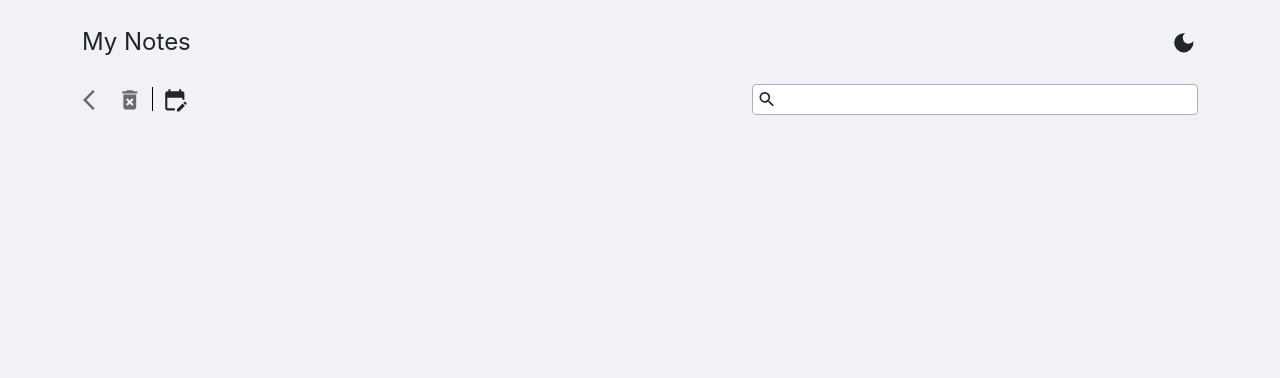
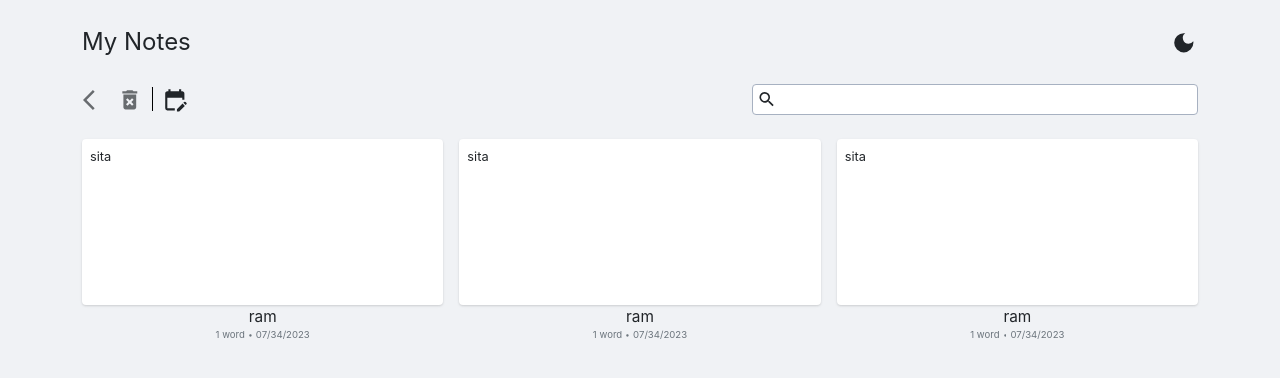
Before and after one commit to NavinPanthi/react-note-app, a React (Create React App) app: page / in a window 1280 px wide. Shown: the top 378 px of the page. Built offline with nearby package versions, Linux system fonts and the light colour scheme.

Commit message:
dark-theme added

```diff
--- a/public/index.html
+++ b/public/index.html
@@ -1,5 +1,5 @@
 <!DOCTYPE html>
-<html lang="en">
+<html lang="en" class="dark-theme">
   <head>
     <meta charset="utf-8" />
     <link rel="icon" href="%PUBLIC_URL%/favicon.ico" />
--- a/src/App.js
+++ b/src/App.js
@@ -1,15 +1,50 @@
 import NotesList from "./Components/NotesList";
 import Header from "./Components/Header";
 import { useState } from "react";
+import { useEffect } from "react";
 
 let nextId = 4;
 const initialLists = [
-
+  {
+    id: 0,
+    heading: "ram",
+    text: "sita",
+    date: "07/34/2023",
+    selected: false,
+    words: 1,
+  },
+  {
+    id: 1,
+    heading: "ram",
+    text: "sita",
+    date: "07/34/2023",
+    selected: false,
+    words: 1,
+  },
+  {
+    id: 2,
+    heading: "ram",
+    text: "sita",
+    date: "07/34/2023",
+    selected: false,
+    words: 1,
+  },
 ];
-
 const App = () => {
   const [notes, setNotes] = useState(initialLists);
   const [isAnyDivSelected, setIsAnyDivSelected] = useState(false);
+  const [isCreateModalOpen, setIsCreateModalOpen] = useState(false);
+  const [searchText, setSearchText] = useState("");
+  const [darkMode, setDarkMode] = useState(false);
+
+  useEffect(() => {
+    // Check if any array element's object has 'selected' set to true
+    const hasSelectedTrue = notes.some((note) => note.selected === true);
+    setIsAnyDivSelected(hasSelectedTrue);
+  }, [notes]);
+  const filteredNotes = notes.filter((note) =>
+    note.text.toLowerCase().includes(searchText)
+  );
   const addNote = (noteText) => {
     const countWords = () => {
       const words = noteText.trim().split(/\s+/);
@@ -21,36 +56,43 @@ const App = () => {
       heading: "heading",
       text: noteText,
       date: date.toLocaleDateString(),
-      selected:false,
-      words: countWords()
+      selected: false,
+      words: countWords(),
     };
     setNotes([...notes, newNotes]);
   };
   const handleDiv = (id) => {
-    setIsAnyDivSelected(true);
     setNotes((notes) =>
       notes.map((note) => ({
         ...note,
-        selected: note.id === id ? !note.selected : note.selected,
+        selected:
+          note.id === id ? (note.selected = true) : (note.selected = false),
       }))
     );
   };
   const deleteNote = () => {
     setNotes(notes.filter((note) => !note.selected));
   };
-
+  let className = "App container";
+  if (darkMode) document.documentElement.classList.add("dark-theme");
+  else document.documentElement.classList.remove("dark-theme");
   return (
-    <div className="App container">
+    <div className={className}>
       <Header
         handleDeleteNote={deleteNote}
         isAnyDivSelected={isAnyDivSelected}
         setIsAnyDivSelected={setIsAnyDivSelected}
         handleAddNote={addNote}
-        notes={notes}
+        notes={filteredNotes}
+        isCreateModalOpen={isCreateModalOpen}
+        setIsCreateModalOpen={setIsCreateModalOpen}
+        handleSearch={setSearchText}
+        handleDarkMode={setDarkMode}
       />
       <NotesList
-        notes={notes}
+        notes={filteredNotes}
         handleAddNote={addNote}
+        isCreateModalOpen={isCreateModalOpen}
         handleDivClick={handleDiv}
       />
     </div>
--- a/src/Components/CreateModal.js
+++ b/src/Components/CreateModal.js
@@ -1,4 +1,4 @@
-import { useState } from "react";
+
 
 const CreateModal = ({ open, noteText, setNoteText }) => {
   if (!open) return null;
--- a/src/Components/Header.js
+++ b/src/Components/Header.js
@@ -2,29 +2,32 @@ import { MdDeleteForever } from "react-icons/md";
 import { MdEditCalendar } from "react-icons/md";
 import DeleteModal from "./DeleteModal";
 import CreateModal from "./CreateModal";
-import { MdSearch } from "react-icons/md";
+
 import { useState } from "react";
 import { MdDarkMode } from "react-icons/md";
 import { MdArrowBackIos } from "react-icons/md";
+import Search from "./Search";
 
 const Header = ({
   handleDeleteNote,
   isAnyDivSelected,
   setIsAnyDivSelected,
   handleAddNote,
+  isCreateModalOpen,
+  setIsCreateModalOpen,
+  handleSearch,
+  handleDarkMode,
 }) => {
   const [isDeleteModalOpen, setIsDeleteModalOpen] = useState(false);
-  const [isCreateModalOpen, setIsCreateModalOpen] = useState(false);
+
   const [isBackButtonClicked, setisBackButtonClicked] = useState(false);
   const [noteText, setNoteText] = useState("");
-  console.log(noteText);
+
   const handleNoteAddition = () => {
-    if (noteText.trim().length > 0) {
     setisBackButtonClicked(false);
     handleAddNote(noteText);
     setNoteText("");
     setIsCreateModalOpen(false);
-    }
   };
   if (isBackButtonClicked) {
     handleNoteAddition(); // Call the function to add the note
@@ -33,14 +36,17 @@ const Header = ({
   return (
     <div className="header mt-4">
       <div className="my-notes d-flex flex-row justify-content-between mb-4">
-    <div class="name">
-      My Notes
-    </div>
-    <button className="btn theme-btn">
+        <div className="name">My Notes</div>
+        <button
+          className="btn theme-btn"
+          onClick={() =>
+            handleDarkMode((previousDarkMode) => !previousDarkMode)
+          }
+        >
           <MdDarkMode className="theme-icon icons" size="1.6em" />
         </button>
       </div>
-    <div className=" mb-4  d-flex flex-nowrap flex-row justify-content-between align-items-center">
+      <div className=" mb-4 header2 d-flex flex-nowrap flex-row justify-content-between align-items-center">
         <div className="d-flex flex-row align-items-center">
           <button
             className="btn back-btn "
@@ -74,14 +80,7 @@ const Header = ({
           </button>
         </div>
 
-      <div className="flex-row d-flex input-group  flex-nowrap align-items-center  ">
-        <MdSearch className="search-icon icons ms-1 my-1 " size="1.3em" />
-        <input
-          type="text"
-          className="border-0 input-lg rounded "
-          onChange={(e) => e.target.value}
-        />
-      </div>
+        <Search handleSearch={handleSearch} />
 
         <DeleteModal
           open={isDeleteModalOpen}
--- a/src/Components/Note.js
+++ b/src/Components/Note.js
@@ -1,6 +1,6 @@
 import { MdCircle } from "react-icons/md";
 const Note = ({ id, heading, text, date, selected, words, handleDivClick }) => {
-  let className = "note-body rounded p-2 m-1";
+  let className = "note-body rounded p-2 ";
 
   if (selected) {
     className += " border-yellow";
@@ -11,14 +11,15 @@ const Note = ({ id, heading, text, date, selected, words, handleDivClick }) => {
         <span>{text}</span>
       </div>
       <div className="note-footer d-flex flex-column">
+      <span className="note-heading">{heading}</span>
         <div className="d-flex flex-row justify-content-center align-items-center">
           <span className="text-muted">
             {words} {words > 1 ? "words" : "word"}
           </span>
-          <MdCircle className="icons circle-icon text-muted m-2" size="0.3em" />
+          <MdCircle className="icons circle-icon text-muted m-1" size="0.3em" />
           <span className="text-muted">{date}</span>
         </div>
-        <span className="note-heading">{heading}</span>
+
       </div>
     </div>
   );
--- a/src/Components/NotesList.js
+++ b/src/Components/NotesList.js
@@ -24,7 +24,8 @@
 
 import Note from "./Note";
 // import AddNote from "./AddNote";
-const NotesList = ({ notes,  handleDivClick }) => {
+const NotesList = ({ notes,  handleDivClick, isCreateModalOpen }) => {
+  if(isCreateModalOpen) return null;
   return (
     <div className="notes-list">
       {notes.map((note) => (
--- /dev/null
+++ b/src/Components/Search.js
@@ -0,0 +1,14 @@
+import { MdSearch } from "react-icons/md";
+const Search = ({handleSearch}) => {
+  return (
+    <div className="flex-row d-flex input-group search flex-nowrap align-items-center  ">
+      <MdSearch className="search-icon icons ms-1 me-1 my-1 " size="1.3em" />
+      <input
+        type="text"
+        className="border-0 input-lg rounded "
+        onChange={(e) => handleSearch(e.target.value)}
+      />
+    </div>
+  );
+};
+export default Search;
--- a/src/index.css
+++ b/src/index.css
@@ -23,7 +23,29 @@ body {
   -moz-osx-font-smoothing: grayscale;
   background-color: #f0f2f5;
   position: relative;
+  max-height: 100vh;
 }
+/* Dark theme */
+.dark-theme {
+  background-color: #23272f;
+}
+.dark-theme body {
+  background-color: #23272f;
+}
+.dark-theme .btn,
+.dark-theme .header .header2 .vertical-line,
+.dark-theme .header,
+.dark-theme .note-heading,
+.dark-theme .header .search-icon {
+  color: white;
+}
+.dark-theme .header .header2 .vertical-line {
+  background-color: white;
+}
+.dark-theme .header .search-icon {
+  color: black;
+}
+
 
 code {
   font-family: source-code-pro, Menlo, Monaco, Consolas, "Courier New",
@@ -41,24 +63,26 @@ code {
   box-shadow: rgba(0, 0, 0, 0.1) 0px 1px 3px 0px,
     rgba(0, 0, 0, 0.06) 0px 1px 2px 0px;
   background-color: var(--bg-color);
-  min-height: 10em;
-  overflow-y: scroll;
+  height: 13em;
+  overflow-y: hidden;
   white-space: pre-wrap;
   max-width: 100%;
-  max-height: 10em;
 }
 
 .note-heading {
-  font-size: var(--h-text-font);
+  font-size: var(--h-text-font) !important;
 }
 .note-footer {
   text-align: center;
 }
-.text-muted{
+.text-muted {
   font-size: 75%;
 }
 .note-body.border-yellow {
-  border: 1px solid black;
+  outline: 2px solid #FFC605;
+}
+.note {
+  font-size: 80%;
 }
 
 /* HEADER */
@@ -84,9 +108,9 @@ code {
   width: 100%;
 }
 .vertical-line {
-  width: 1.5px;
+  width: 1px;
   height: 30em;
-  background-color: black !important;
+  background-color: black;
   font-size: 5%;
 }
 
@@ -98,8 +122,9 @@ code {
 .icons {
   cursor: pointer;
 }
-.name{
+.name {
   font-size: 1.5em;
+
 }
 
 /* DeleteModal */
@@ -125,19 +150,17 @@ code {
   width: 100%;
   display: block;
   position: absolute;
-  top: 107px;
+  top: 103px;
   left: 50%;
   transform: translate(-50%, 0%);
-  height: 90vh;
-
+  height: calc(100vh - 138.8px);
 }
 .note.new.create-modal .whole {
   box-shadow: rgba(0, 0, 0, 0.1) 0px 1px 3px 0px,
     rgba(0, 0, 0, 0.06) 0px 1px 2px 0px;
   min-height: 10em;
   white-space: pre-wrap;
-  height: 90vh;
-
+  height: 100%;
 }
 .note.new.create-modal textarea {
   resize: none;
@@ -145,9 +168,14 @@ code {
   border: none;
   white-space: pre-wrap;
   width: 100%;
-  height: 90vh;
+  height: 100%;
 }
 .note-footer .btn {
   box-shadow: rgba(0, 0, 0, 0.1) 0px 1px 3px 0px,
     rgba(0, 0, 0, 0.06) 0px 1px 2px 0px;
 }
+
+/* search */
+.search input {
+  font-size: 80%;
+}
```
Lines whose indentation alone changed are shown as unchanged.
